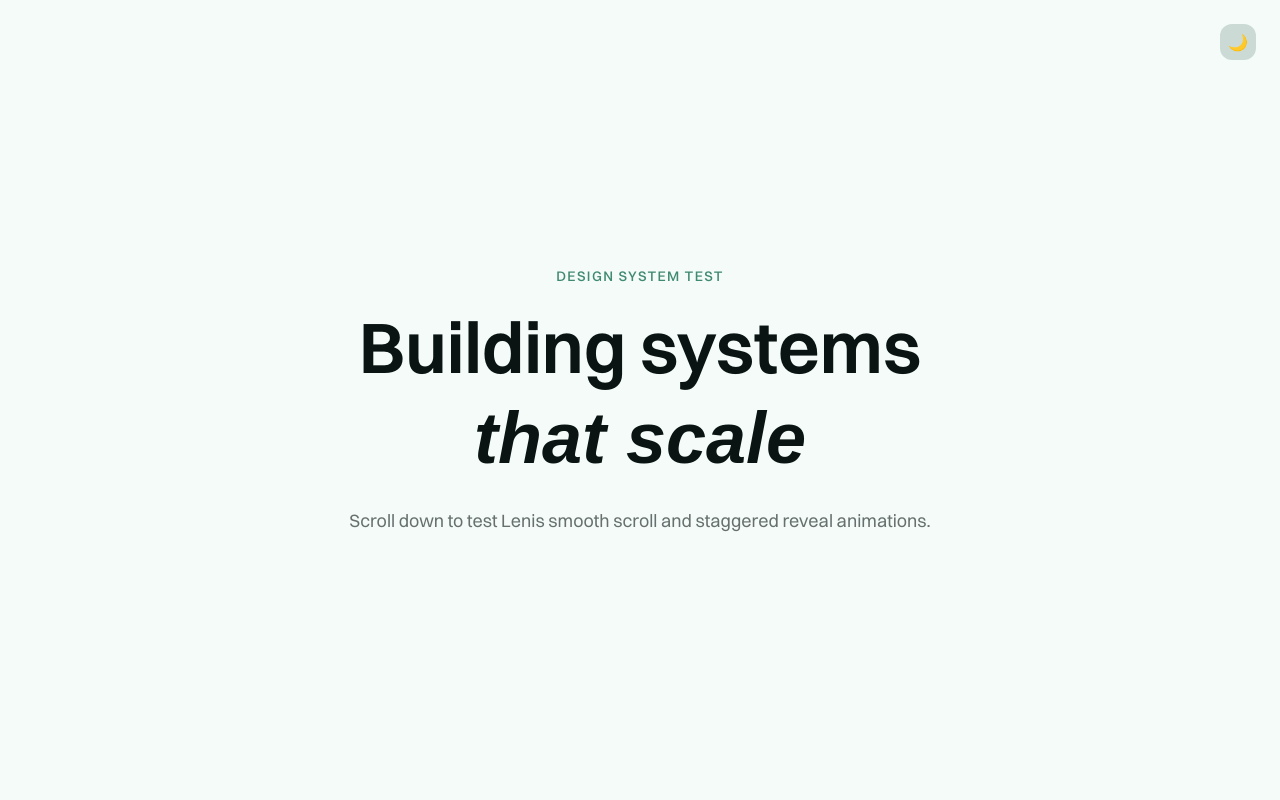
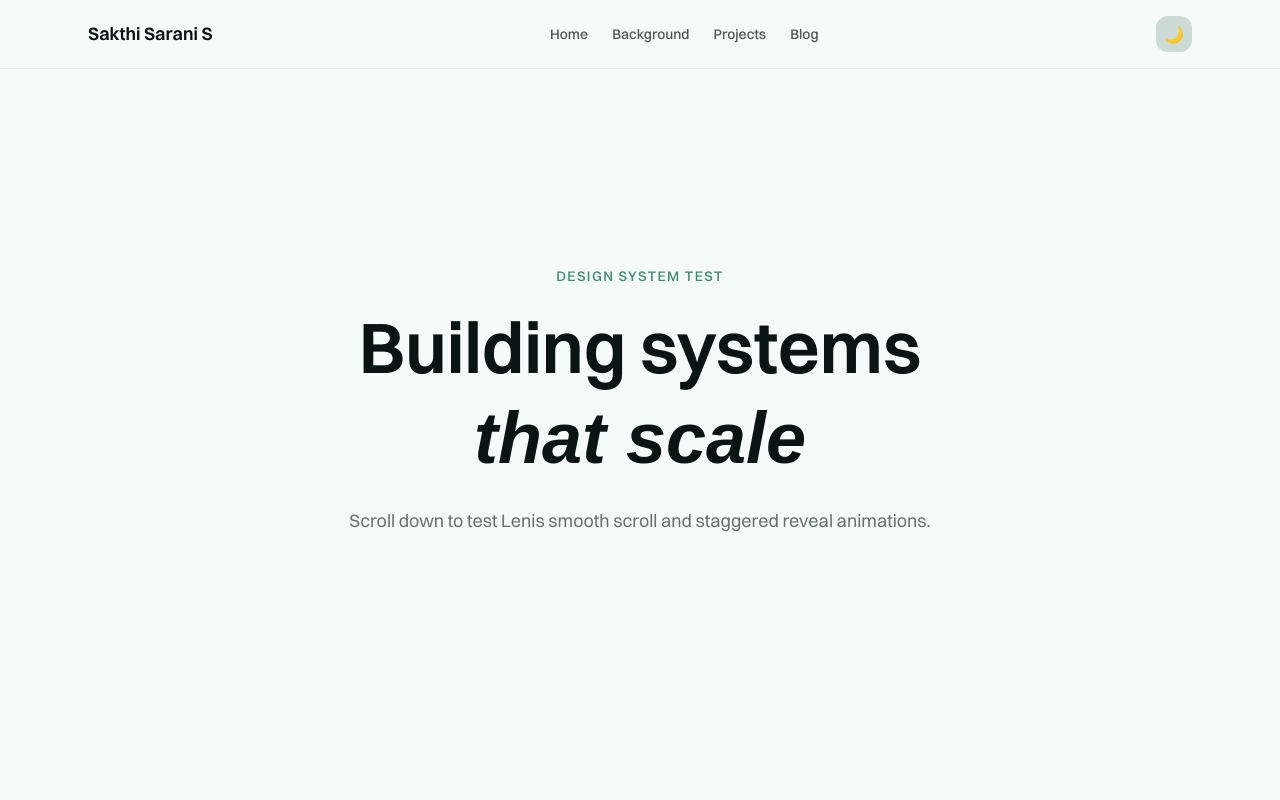
Before and after one commit to SakthiSaraniS/SakthiSaraniS_Website, a Next.js app: page / in a window 1280 px wide. Shown: the top 800 px of the page. Built offline with nearby package versions, Linux system fonts and the light colour scheme; a web font is replaced by a local one.

Commit message:
Add shared Nav, Container, and Squircle components

```diff
--- a/app/layout.tsx
+++ b/app/layout.tsx
@@ -3,6 +3,7 @@ import { Instrument_Serif } from 'next/font/google';
 import localFont from 'next/font/local';
 import { ThemeScript } from '@/components/theme-script';
 import { SmoothScroll } from '@/components/smooth-scroll';
+import { Nav } from '@/components/nav';
 import './globals.css';
 
 const switzer = localFont({
@@ -53,7 +54,10 @@ export default function RootLayout({
         <ThemeScript />
       </head>
       <body className="bg-surface-light dark:bg-surface-dark text-ink dark:text-mint transition-colors">
-        <SmoothScroll>{children}</SmoothScroll>
+        <SmoothScroll>
+          <Nav />
+          {children}
+        </SmoothScroll>
       </body>
     </html>
   );
--- a/app/page.tsx
+++ b/app/page.tsx
@@ -16,11 +16,6 @@ export default function Home() {
 
   return (
     <div className="min-h-screen bg-surface-light dark:bg-surface-dark text-ink dark:text-mint transition-colors">
-      {/* Nav placeholder with toggle */}
-      <div className="fixed top-6 right-6 z-50">
-        <ThemeToggle />
-      </div>
-
       {/* Hero section */}
       <section className="flex min-h-screen flex-col items-center justify-center px-6 text-center">
         <div ref={heroRef} className="reveal max-w-2xl">
--- /dev/null
+++ b/components/container.tsx
@@ -0,0 +1,13 @@
+export function Container({
+  children,
+  className = '',
+}: {
+  children: React.ReactNode;
+  className?: string;
+}) {
+  return (
+    <div className={`mx-auto w-full max-w-6xl px-6 ${className}`}>
+      {children}
+    </div>
+  );
+}
--- /dev/null
+++ b/components/nav.tsx
@@ -0,0 +1,36 @@
+'use client';
+
+import Link from 'next/link';
+import { ThemeToggle } from '@/components/theme-toggle';
+import { Container } from '@/components/container';
+
+const links = [
+  { href: '/', label: 'Home' },
+  { href: '/background', label: 'Background' },
+  { href: '/projects', label: 'Projects' },
+  { href: '/blog', label: 'Blog' },
+];
+
+export function Nav() {
+  return (
+    <header className="fixed top-0 left-0 right-0 z-50 backdrop-blur-md bg-surface-light/70 dark:bg-surface-dark/70 border-b border-forest/10 dark:border-mint/10">
+      <Container className="flex items-center justify-between py-4">
+        <Link href="/" className="font-semibold text-lg">
+          Sakthi Sarani S
+        </Link>
+        <nav className="hidden sm:flex items-center gap-6">
+          {links.map((link) => (
+            <Link
+              key={link.href}
+              href={link.href}
+              className="text-sm font-medium text-ink/70 dark:text-mint/70 hover:text-moss transition-colors"
+            >
+              {link.label}
+            </Link>
+          ))}
+        </nav>
+        <ThemeToggle />
+      </Container>
+    </header>
+  );
+}
--- /dev/null
+++ b/components/squircle.tsx
@@ -0,0 +1,19 @@
+type SquircleSize = 'sm' | 'md' | 'lg';
+
+const sizeClass: Record<SquircleSize, string> = {
+  sm: 'squircle-sm',
+  md: 'squircle',
+  lg: 'squircle-lg',
+};
+
+export function Squircle({
+  children,
+  size = 'md',
+  className = '',
+}: {
+  children: React.ReactNode;
+  size?: SquircleSize;
+  className?: string;
+}) {
+  return <div className={`${sizeClass[size]} ${className}`}>{children}</div>;
+}
```
